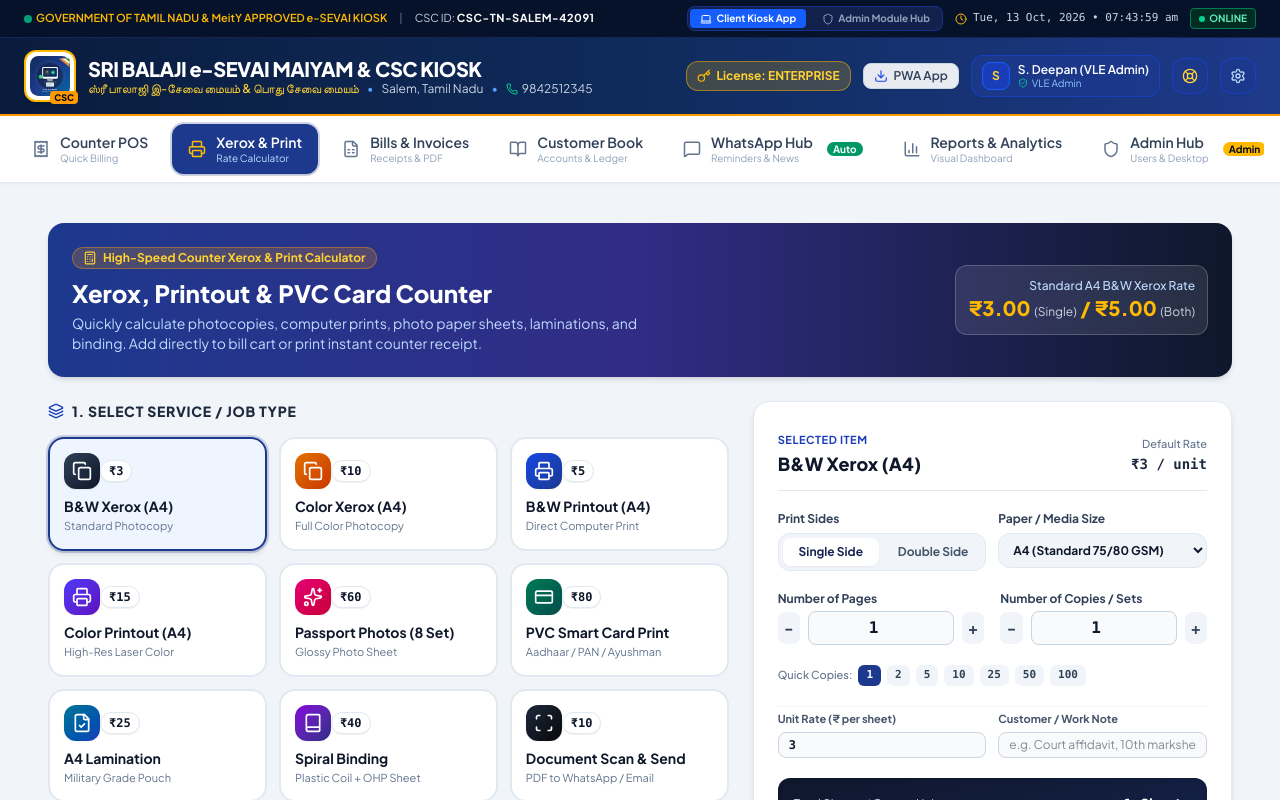
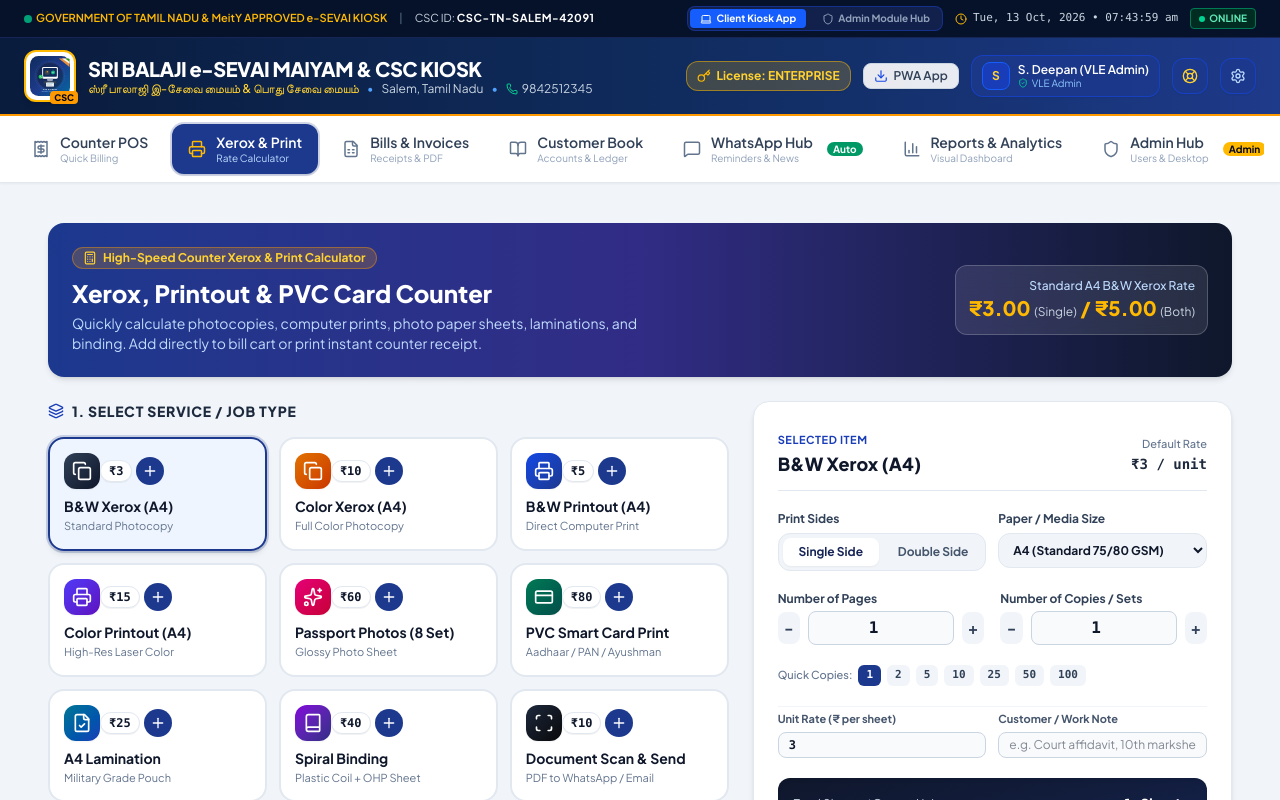
Before and after one commit to Deepansri94/csc-hub, a React (Vite) app: page / in a window 1280 px wide. Both pictures are taken after a click on the button "Open Xerox & Print Calculator". Shown: the top 800 px of the page. Built offline with nearby package versions, Linux system fonts and the light colour scheme.

Commit message:
feat: add Add button to Xerox products and reconfigure electron build for exe only

```diff
--- a/package.json
+++ b/package.json
@@ -37,7 +37,7 @@
       "package.json"
     ],
     "win": {
-      "target": ["nsis", "portable"]
+      "target": ["nsis"]
     },
     "mac": {
       "target": ["dmg", "zip"]
--- a/src/components/CustomerBook.tsx
+++ b/src/components/CustomerBook.tsx
@@ -313,6 +313,7 @@ export const CustomerBook: React.FC<CustomerBookProps> = ({
                 <p className="text-xs">No customers found.</p>
               </div>
             ) : (
+              // Simple pagination logic
               filteredCustomers.map((cust) => {
                 const isSelected = selectedCustomer?.id === cust.id;
                 return (
@@ -383,6 +384,10 @@ export const CustomerBook: React.FC<CustomerBookProps> = ({
                 );
               })
             )}
+          </div>
+          {/* Simple Pagination Control */}
+          <div className="p-2 border-t border-slate-200 text-center text-xs text-slate-500">
+             Showing {Math.min(filteredCustomers.length, 50)} of {filteredCustomers.length}
           </div>
         </div>
 
--- a/src/components/WhatsAppHub.tsx
+++ b/src/components/WhatsAppHub.tsx
@@ -128,8 +128,19 @@ export const WhatsAppHub: React.FC<WhatsAppHubProps> = ({
   const totalLogPages = Math.ceil(logs.length / itemsPerPage) || 1;
 
   const handleDirectWhatsAppSend = (phone: string, text: string) => {
-    const url = `https://wa.me/91${phone}?text=${encodeURIComponent(text)}`;
-    window.open(url, '_blank');
+    // Detect if we are on browser or desktop (simple check: Electron usually has window.electron or similar, here we check userAgent)
+    const isDesktop = navigator.userAgent.toLowerCase().includes('electron');
+
+    if (isDesktop) {
+      // For desktop, we could trigger a local handler.
+      // For now, let's keep it simple: fallback to new tab to be safe.
+      const url = `https://wa.me/91${phone}?text=${encodeURIComponent(text)}`;
+      window.open(url, '_blank');
+    } else {
+      // Browser: wa.me in new tab
+      const url = `https://wa.me/91${phone}?text=${encodeURIComponent(text)}`;
+      window.open(url, '_blank');
+    }
 
     const log: MessageLog = {
       id: 'msg-' + Date.now() + Math.random().toString(36).substring(2, 6),
--- a/src/components/XeroxCalculator.tsx
+++ b/src/components/XeroxCalculator.tsx
@@ -252,9 +252,35 @@ export const XeroxCalculator: React.FC<XeroxCalculatorProps> = ({
                     <div className={`w-9 h-9 rounded-xl bg-gradient-to-br ${preset.color} text-white flex items-center justify-center shadow-xs`}>
                       <Icon className="w-5 h-5" />
                     </div>
-                    <span className="text-xs font-black font-mono text-slate-900 bg-white px-2 py-0.5 rounded-full border border-slate-200 shadow-2xs">
-                      ₹{preset.defaultRate}
-                    </span>
+                    <div className="flex items-center gap-1">
+                      <span className="text-xs font-black font-mono text-slate-900 bg-white px-2 py-0.5 rounded-full border border-slate-200 shadow-2xs">
+                        ₹{preset.defaultRate}
+                      </span>
+                      <button
+                        type="button"
+                        onClick={(e) => {
+                          e.stopPropagation();
+                          handleSelectPreset(preset);
+                          // We need a slight delay to ensure state update before adding if we were to call handleAdd directly
+                          // Or just trigger the add action directly if we don't care about the UI state updates for other fields
+                          // For simplicity, trigger add with current parameters.
+                          // Ideally: update selectedPreset, then add.
+                          // Let's call the add function.
+                          onAddToCart({
+                            id: 'xerox-' + Date.now(),
+                            name: preset.title,
+                            category: 'xerox',
+                            quantity: 1,
+                            unitPrice: preset.defaultRate,
+                            amount: preset.defaultRate,
+                            details: '1 unit',
+                          });
+                        }}
+                        className="w-7 h-7 rounded-full bg-blue-900 text-white flex items-center justify-center hover:bg-blue-800 transition"
+                      >
+                        <Plus className="w-4 h-4" />
+                      </button>
+                    </div>
                   </div>
 
                   <div>
@@ -467,6 +493,14 @@ export const XeroxCalculator: React.FC<XeroxCalculatorProps> = ({
             </button>
 
             <button
+              onClick={handleAdd}
+              className="w-full py-2.5 rounded-xl font-bold text-xs bg-slate-200 hover:bg-slate-300 text-slate-900 flex items-center justify-center gap-2 shadow-xs transition"
+            >
+              <Plus className="w-4 h-4" />
+              <span>Add Xerox Product</span>
+            </button>
+
+            <button
               onClick={handleInstantBill}
               className="w-full py-2.5 rounded-xl font-bold text-xs bg-amber-500 hover:bg-amber-600 text-slate-950 flex items-center justify-center gap-2 shadow-xs transition"
             >
```
